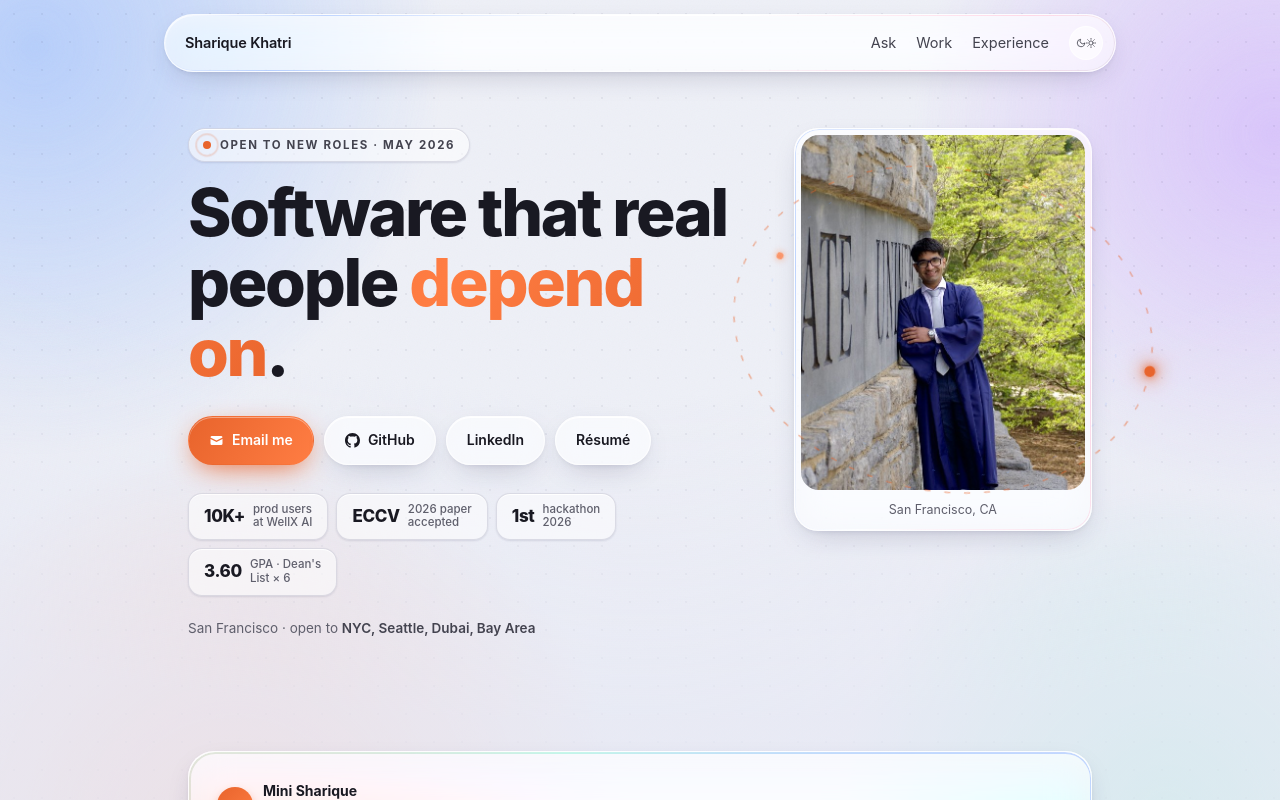
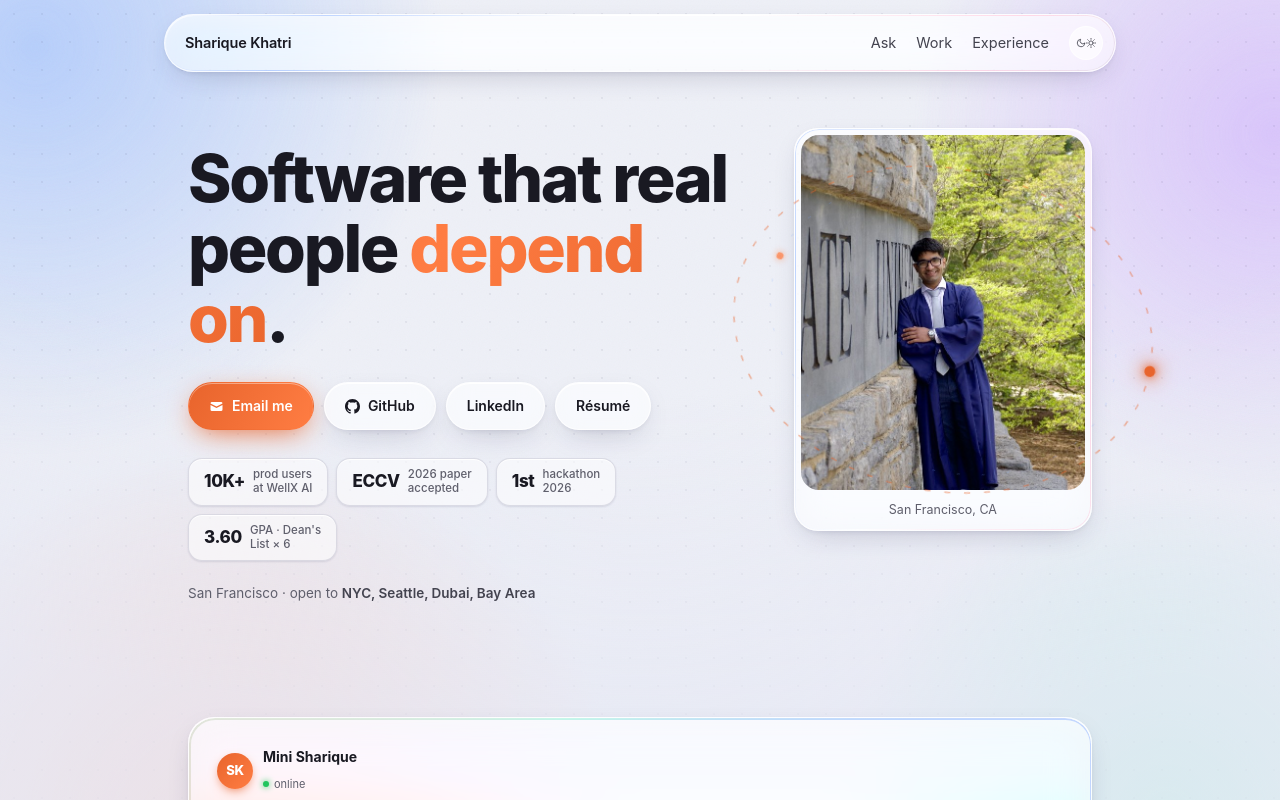
Before and after one commit to sharique2004/Flask-Website, a React (Vite) app in the folder artifacts/portfolio/: page / in a window 1280 px wide. Shown: the top 800 px of the page. Built offline with nearby package versions, Linux system fonts and the light colour scheme.

Commit message:
Remove unused code from Home page
Replit-Commit-Author: Agent

```diff
--- a/artifacts/portfolio/src/pages/Home.tsx
+++ b/artifacts/portfolio/src/pages/Home.tsx
@@ -52,11 +52,6 @@ export default function Home() {
         {/* ============ HERO ============ */}
         <header className="hero">
           <div>
-            <div className="status">
-              <span className="dot" aria-hidden="true" />
-              Open to new roles · May 2026
-            </div>
-
             <h1>
               Software that real<br />
               people{" "}
```
